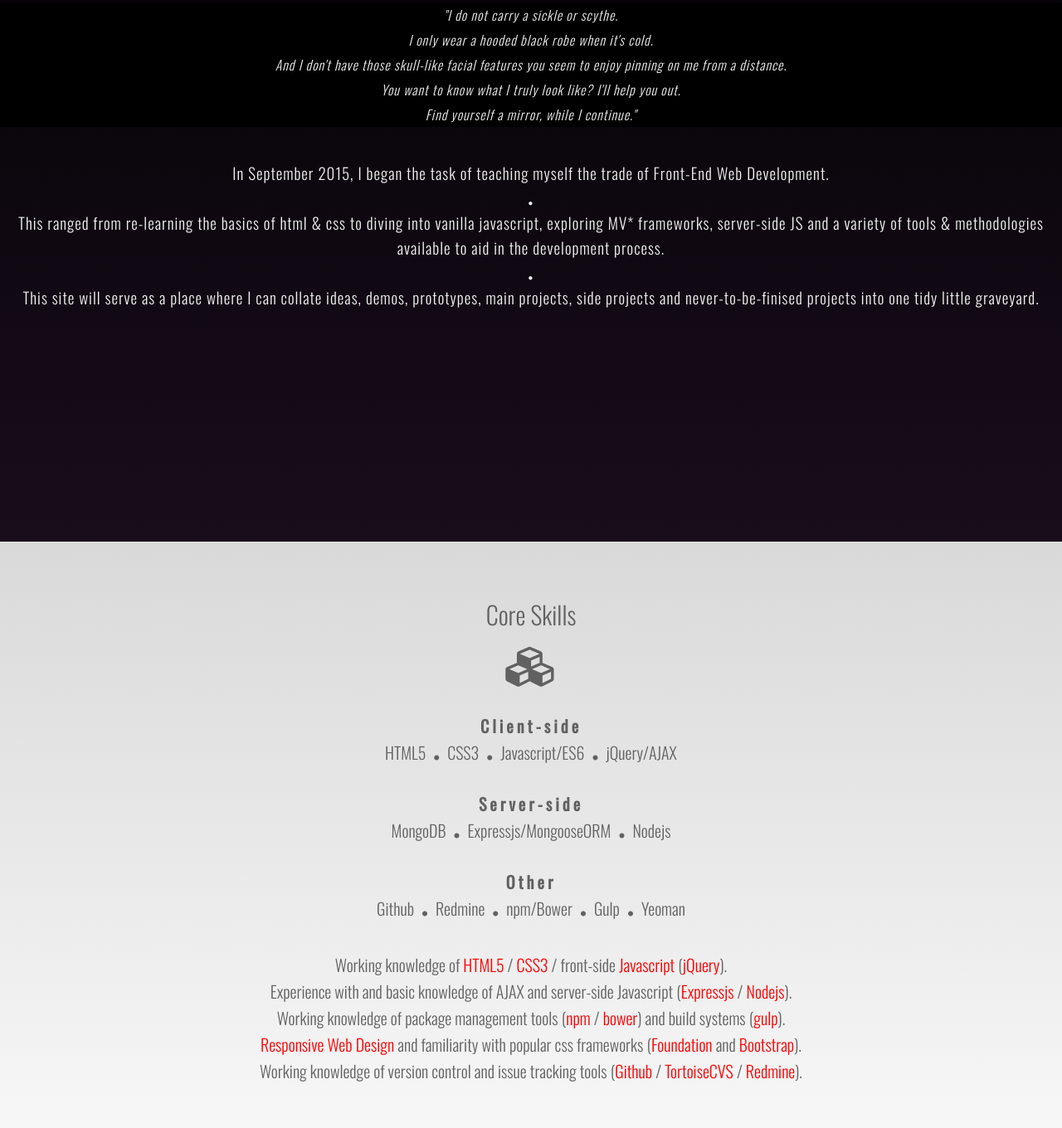
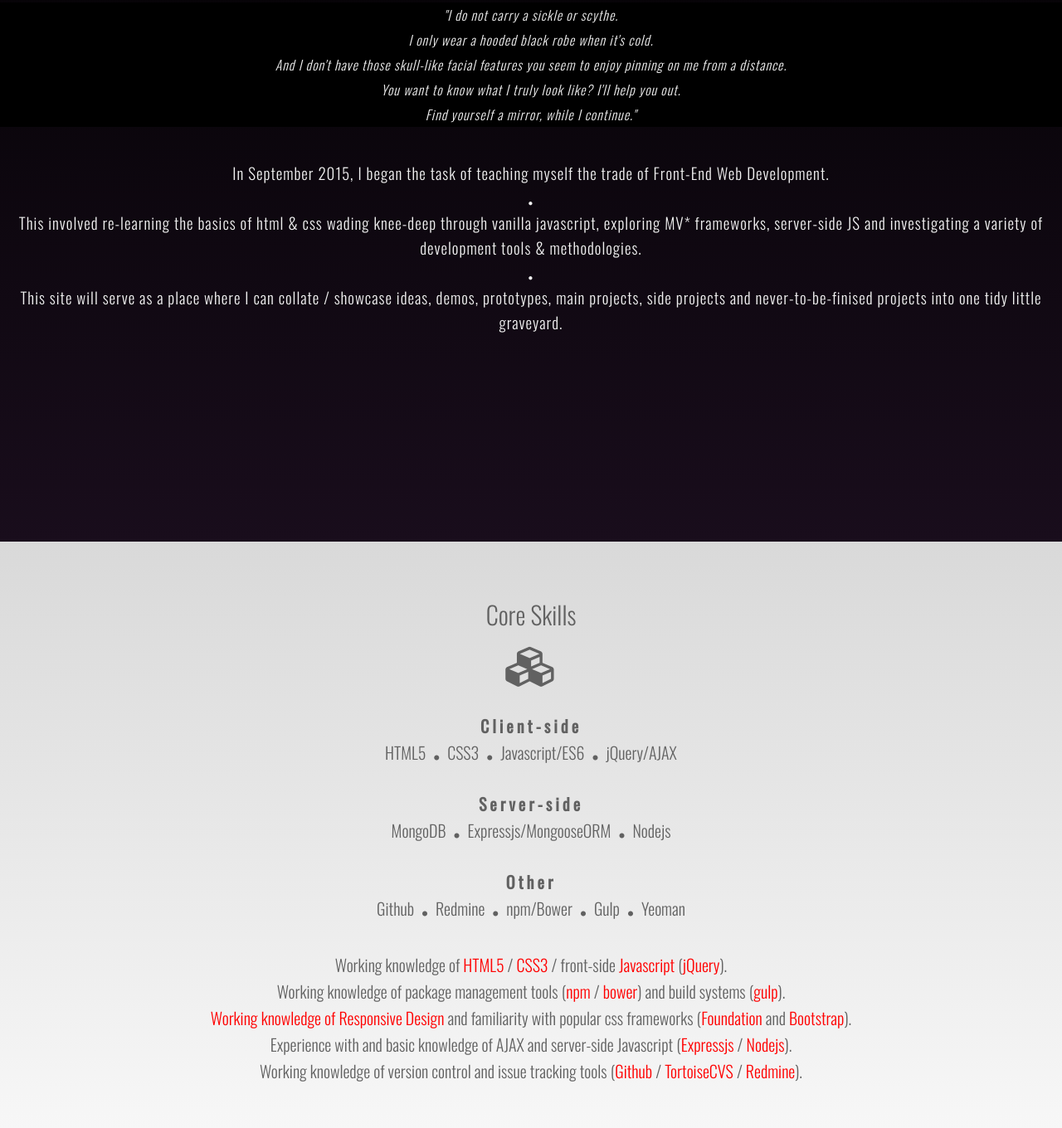
Before and after one commit to terry-lardner/portfolio, a website: page index.html in a window 1280 px wide. Shown: the part 300-1660 px from the top of the page at 83% size. Drawn offline with nearby package versions, Linux system fonts and the light colour scheme.

Commit message:
minor changes to skills section

```diff
--- a/index.html
+++ b/index.html
@@ -61,8 +61,8 @@
 			</p>
 			<p class="abSummary">
 					In September 2015, I began the task of teaching myself the trade of Front-End Web Development.<br><i class="fa fa-circle"></i><br>
-					This ranged from re-learning the basics of html &amp; css to diving into vanilla javascript, exploring MV* frameworks, server-side JS and a variety of tools &amp; methodologies available to aid in the development process.<br><i class="fa fa-circle"></i><br>
-					This site will serve as a place where I can collate ideas, demos, prototypes, main projects, side projects and never-to-be-finised projects into one tidy little graveyard.
+					This involved re-learning the basics of html &amp; css wading knee-deep through vanilla javascript, exploring MV* frameworks, server-side JS and investigating a variety of development tools &amp; methodologies.<br><i class="fa fa-circle"></i><br>
+					This site will serve as a place where I can collate / showcase ideas, demos, prototypes, main projects, side projects and never-to-be-finised projects into one tidy little graveyard.
 			</p>
 	</section>
 	<section id="skillsViewport" class="section-main section-skills">
@@ -80,9 +80,9 @@
 		</ul>
 		<p class="skills-info">
 		Working knowledge of <span class="highlight">HTML5</span> / <span class="highlight">CSS3</span> / front-side <span class="highlight">Javascript</span> (<span class="highlight">jQuery</span>).<br>
+		Working knowledge of package management tools (<span class="highlight">npm</span> / <span class="highlight">bower</span>) and build systems (<span class="highlight">gulp</span>).<br>
+		<span class="highlight">Working knowledge of Responsive Design</span> and familiarity with popular css frameworks (<span class="highlight">Foundation</span> and <span class="highlight">Bootstrap</span>).<br>
 		Experience with and basic knowledge of AJAX and server-side Javascript (<span class="highlight">Expressjs</span> / <span class="highlight">Nodejs</span>).<br>
-		Working knowledge of package management tools (<span class="highlight">npm</span> / <span class="highlight">bower</span>) and build systems (<span class="highlight">gulp</span>).<br>
-		<span class="highlight">Responsive Web Design</span> and familiarity with popular css frameworks (<span class="highlight">Foundation</span> and <span class="highlight">Bootstrap</span>).<br>
 		Working knowledge of version control and issue tracking tools (<span class="highlight">Github</span> / <span class="highlight">TortoiseCVS</span> / <span class="highlight">Redmine</span>).
 		</p>
 	</section>
@@ -136,7 +136,7 @@
 				<li class="title">Skills + Tools</li>
 			</ul>
 			<ul class="section-list cv-skills-l">
-				<li>Responsive Web Design</li>
+				<li>Responsive Design</li>
 				<li>HTML5</li>
 				<li>CSS3</li>
 				<li>Javascript</li>
```
